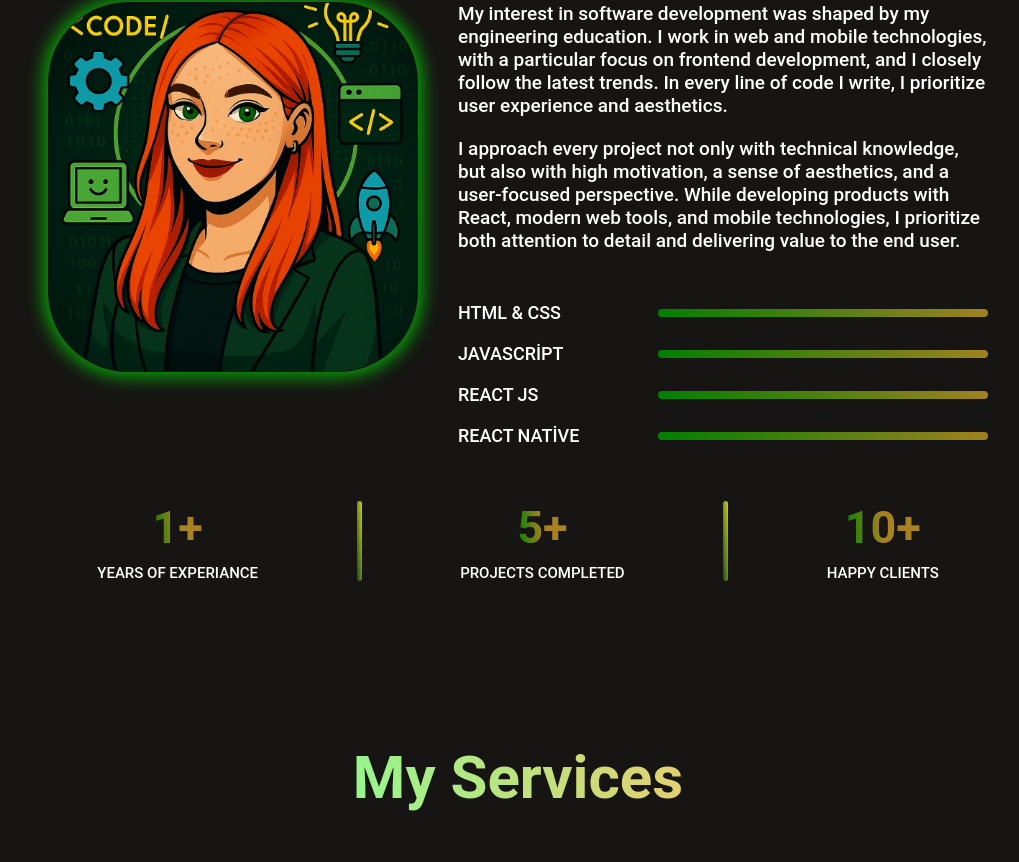
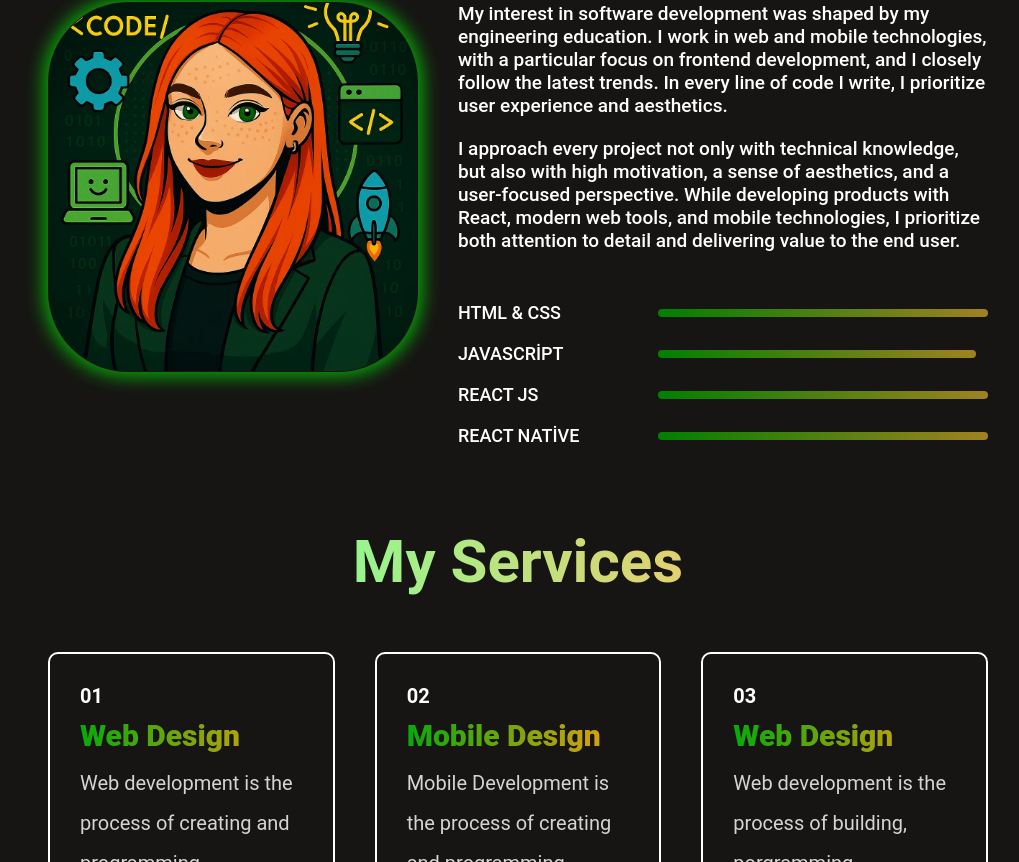
Before and after one commit to beyzayalcinkaya/portfolio, a React (Vite) app: page / in a window 1280 px wide. Shown: the part 903-1765 px from the top of the page, without its empty margins (122-1141 px from the left). Built offline with nearby package versions, Linux system fonts and the light colour scheme.

Commit message:
homePageDeploy

```diff
--- a/src/App.jsx
+++ b/src/App.jsx
@@ -5,7 +5,6 @@ import About from "./Components/About/About";
 import Services from "./Components/Services/Services";
 import Contact from "./Components/Contact/Contact";
 import Footer from "./Components/Footer/Footer";
-import PageLoader from "./Components/PageLoader/PageLoader";
 
 const App = () => {
   return (
--- a/src/Components/About/About.jsx
+++ b/src/Components/About/About.jsx
@@ -1,14 +1,13 @@
 import React from "react";
-import "./About.css";
 import aboutImage from "../../assets/aboutimg.png";
 import pageIcon from "../../assets/pageIcon.png";
+import "./About.css";
 
 const About = () => {
   return (
-    <div id="about" className="about">
+    <section id="about" className="about">
       <div className="aboutTitle">
         <h1>About Me</h1>
-        <img src={pageIcon} className="aboutImage" />
       </div>
       <div className="aboutSection">
         <div className="aboutLeft">
@@ -17,7 +16,6 @@ const About = () => {
         <div className="aboutRight">
           <div className="aboutPara">
             <p>
-              {" "}
               My interest in software development was shaped by my engineering
               education. I work in web and mobile technologies, with a
               particular focus on frontend development, and I closely follow the
@@ -34,41 +32,24 @@ const About = () => {
           </div>
           <div className="aboutSkills">
             <div className="aboutSkill">
-              {" "}
-              <p>HTML & CSS</p> <hr style={{ width: "100%" }} />{" "}
+              <p>HTML & CSS</p> <hr style={{ width: "100%" }} />
             </div>
             <div className="aboutSkill">
               <p>JAVASCRİPT</p>
-              <hr style={{ width: "75%" }} />
+              <hr style={{ width: "60%" }} />
             </div>
             <div className="aboutSkill">
               <p>REACT JS</p>
-              <hr style={{ width: "70%" }} />
+              <hr style={{ width: "80%" }} />
             </div>
             <div className="aboutSkill">
               <p>REACT NATİVE</p>
-              <hr style={{ width: "66%" }} />
+              <hr style={{ width: "85%" }} />
             </div>
           </div>
         </div>
       </div>
-      <div className="aboutAchs">
-        <div className="aboutAcht">
-          <h1>1+</h1>
-          <p>YEARS OF EXPERIANCE</p>
-        </div>
-        <hr />
-        <div className="aboutAcht">
-          <h1>5+</h1>
-          <p>PROJECTS COMPLETED</p>
-        </div>
-        <hr />
-        <div className="aboutAcht">
-          <h1>10+</h1>
-          <p>HAPPY CLIENTS</p>
-        </div>
-      </div>
-    </div>
+    </section>
   );
 };
 export default About;
```
Also changed, not shown: 1 other file (tests, documents, lock files or other folders).
